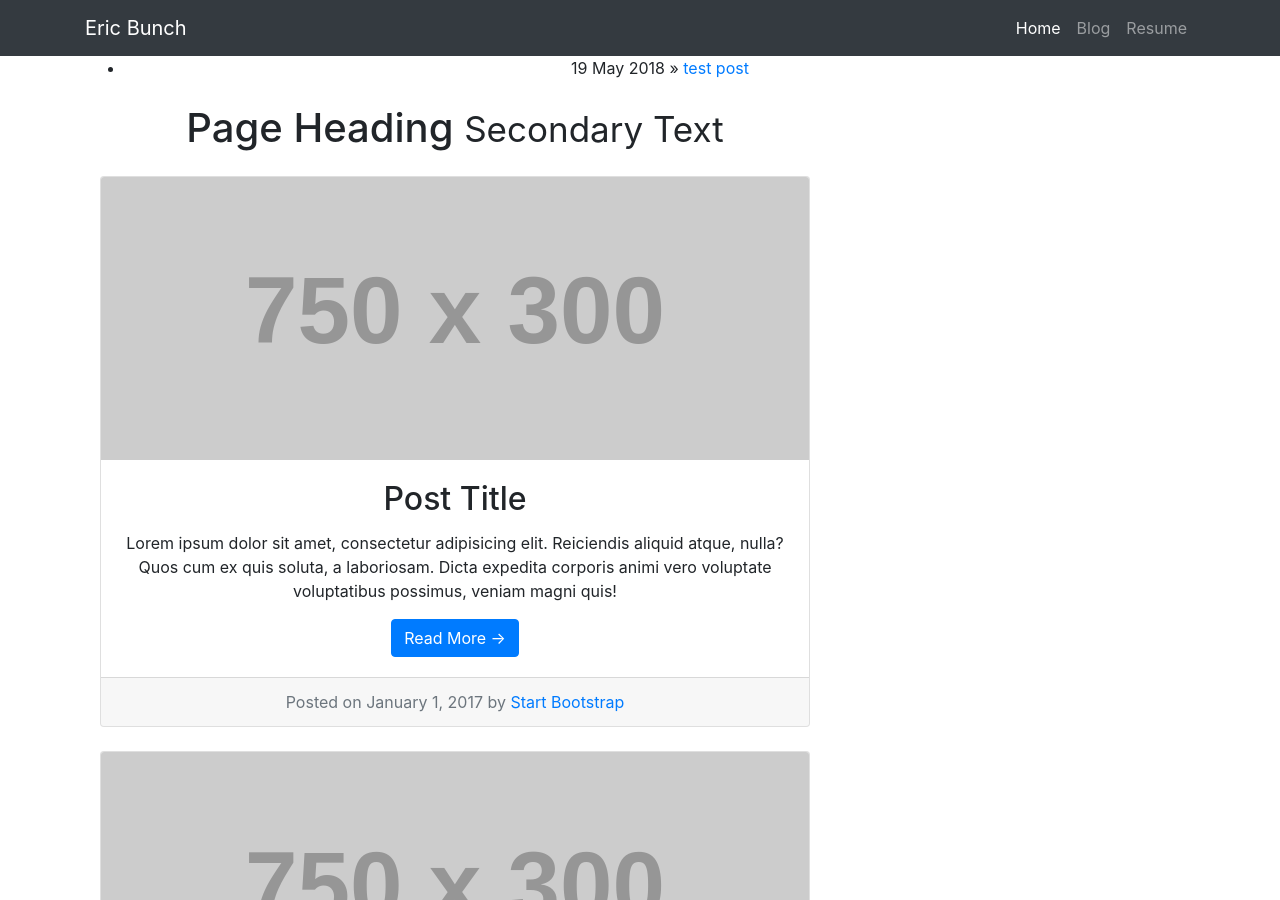
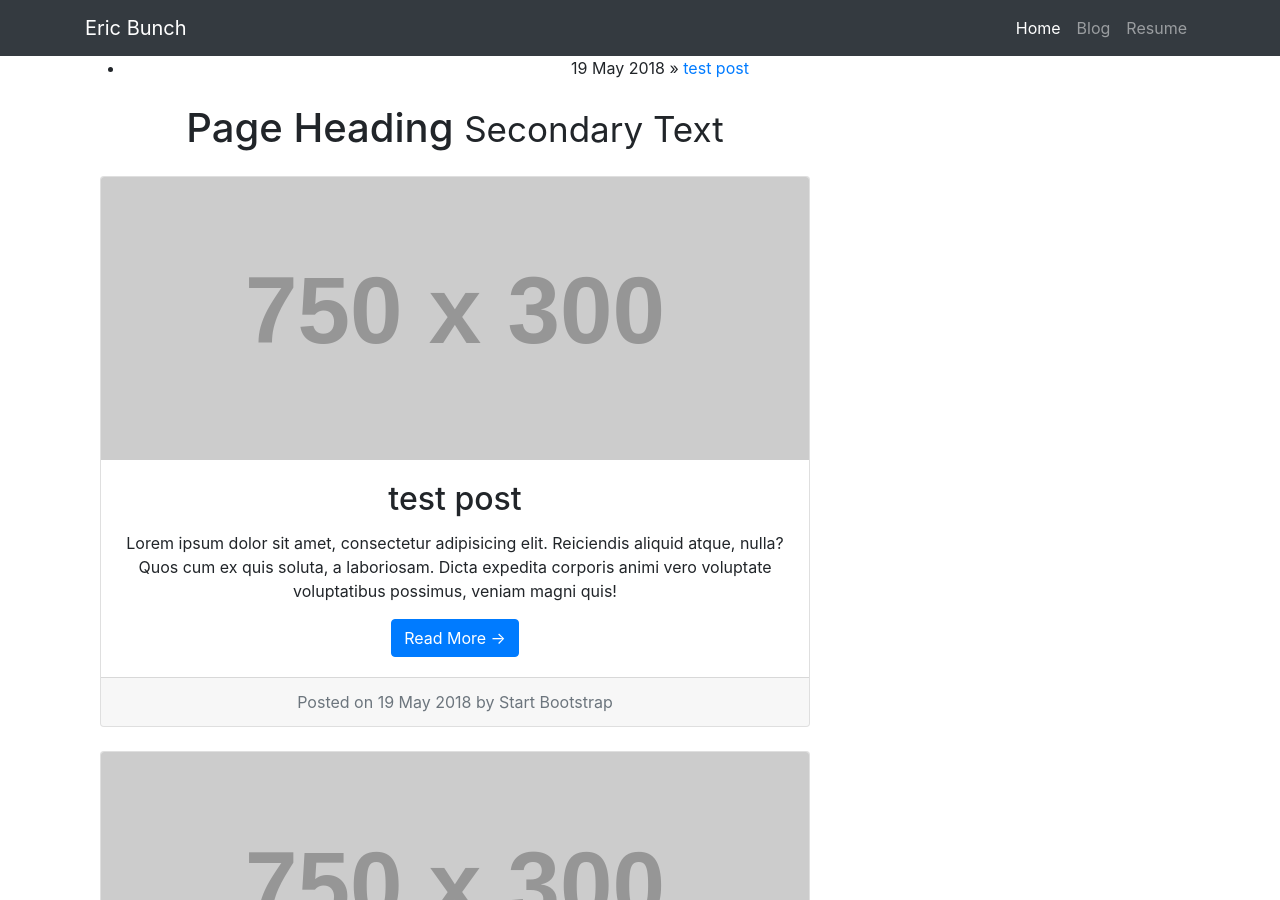
Before and after one commit to eric-bunch/eric-bunch.github.io, a Jekyll site: the page built from blog/index.html, in a window 1280 px wide and 900 px high. Built offline with Jekyll 4.4.1, drawn with Linux system fonts in a browser that asks for light colours; nearby versions of some CDN libraries; library files that are not in the unit come from our copies.

Commit message:
Update index.html

```diff
--- a/blog/index.html
+++ b/blog/index.html
@@ -19,6 +19,22 @@ title: Eric Bunch's Blog
           <h1 class="my-4">Page Heading
             <small>Secondary Text</small>
           </h1>
+
+	{% for post in site.posts %}
+	<!-- Blog Post -->
+          <div class="card mb-4">
+            <img class="card-img-top" src="http://placehold.it/750x300" alt="Card image cap">
+            <div class="card-body">
+              <h2 class="card-title">{{post.title}}</h2>
+              <p class="card-text">Lorem ipsum dolor sit amet, consectetur adipisicing elit. Reiciendis aliquid atque, nulla? Quos cum ex quis soluta, a laboriosam. Dicta expedita corporis animi vero voluptate voluptatibus possimus, veniam magni quis!</p>
+              <a href="{{post.url}}" title="{{post.title}}" class="btn btn-primary">Read More &rarr;</a>
+            </div>
+            <div class="card-footer text-muted">
+              Posted on {{post.date | date_to_string}} by
+              Start Bootstrap
+            </div>
+          </div>
+	{% endfor %}
 
           <!-- Blog Post -->
           <div class="card mb-4">
```
